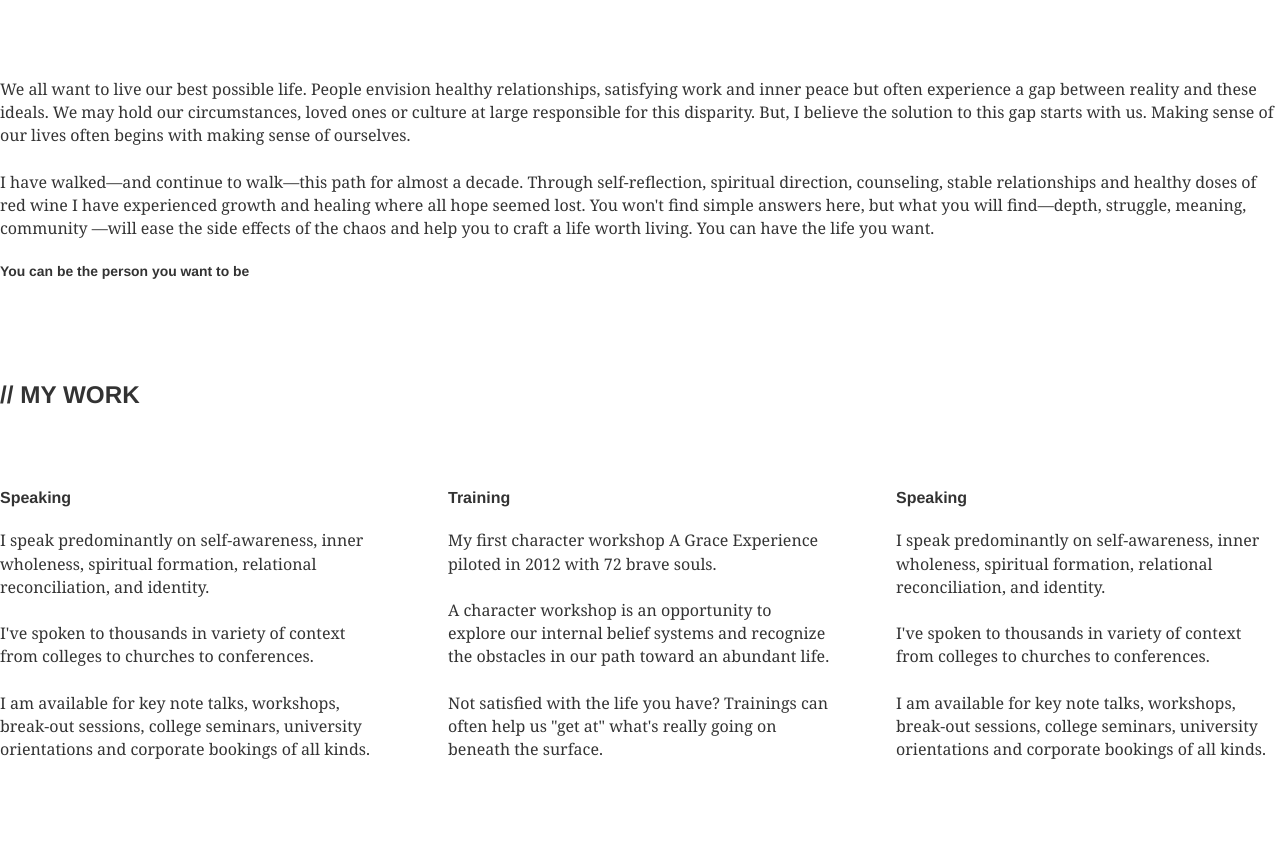
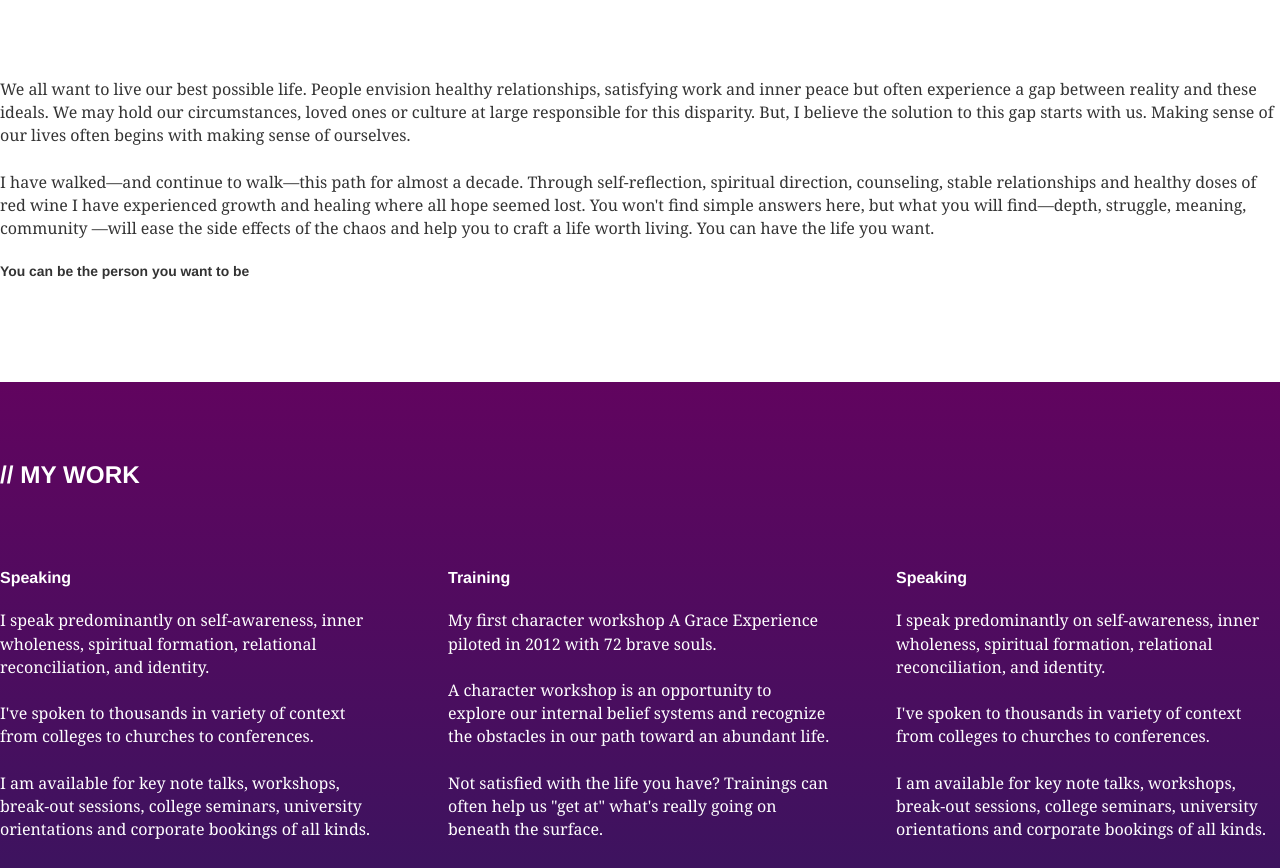
Before and after one commit to sorebear/caitlin-baird-website, a Gatsby site: page / in a window 1280 px wide. Shown: the part 802-1670 px from the top of the page. Built offline with nearby package versions, Linux system fonts and the light colour scheme; Gatsby itself is replaced by a stand-in of ours.

Commit message:
Started experimenting with gradient colors for sections

```diff
--- a/src/components/expectationCard.js
+++ b/src/components/expectationCard.js
@@ -31,6 +31,11 @@ const styles = {
       marginBottom: '2rem'
    },
    iconStyle: {
-      fontSize: '3rem'
+      fontSize: '3rem',
+      backgroundImage: 'linear-gradient(to bottom, rgb(97, 4, 95), rgb(50, 24, 95))',
+      paddingBottom: '2px',
+      backgroundSize: `cover`,
+      WebkitBackgroundClip: 'text',
+      color: 'transparent'
    }
 }
--- a/src/pages/index.js
+++ b/src/pages/index.js
@@ -9,7 +9,7 @@ import Title from '../components/title';
 import References from '../sections/references';
 import LetsConnect from '../sections/letsConnect';
 import Footer from '../sections/footer';
-import SectionWithBackgroundImg from '../components/sectionWithBackgroundImg';
+import SectionWithBackground from '../components/sectionWithBackground';
 
 const IndexPage = () => (
    <div className="site-wrapper">
@@ -17,15 +17,23 @@ const IndexPage = () => (
       <section id="start-here" className="container">
          <StartHere />
       </section>
-      <section id="my-work" className="container">
-         <Title>My Work</Title>
+      <SectionWithBackground
+         id="my-work"
+         style={{ backgroundAttachment: 'none',
+            backgroundImage: `linear-gradient(
+            to bottom,
+            rgb(97, 4, 95),
+            rgb(50, 24, 95)`
+            }}
+      >
+         <Title style={{ color: 'white' }}>My Work</Title>
          <MyWork />
-      </section>
+      </SectionWithBackground>
       <section id="what-to-expect" className="container">
          <Title>What To Expect From Me</Title>
          <WhatToExpect />
       </section>
-      <SectionWithBackgroundImg
+      <SectionWithBackground
          id="about-me"
          style={{
             backgroundImage: `linear-gradient(
@@ -37,12 +45,12 @@ const IndexPage = () => (
       >
          <Title style={{ color: 'white' }}>About Me</Title>
          <AboutMe />
-      </SectionWithBackgroundImg>
+      </SectionWithBackground>
       <section id="references" className="container">
          <Title>Kind Words From Trustworthy People</Title>
          <References />
       </section>
-      <SectionWithBackgroundImg
+      <SectionWithBackground
          id="lets-connect"
          style={{
             backgroundImage: `linear-gradient(
@@ -54,7 +62,7 @@ const IndexPage = () => (
       >
          <Title style={{color: 'white' }}>Let's Connect</Title>
          <LetsConnect />
-      </SectionWithBackgroundImg>
+      </SectionWithBackground>
       <Footer />
    </div>
 );
--- a/src/sections/footer.js
+++ b/src/sections/footer.js
@@ -54,6 +54,7 @@ const styles = {
       display: 'flex',
       flexDirection: 'column',
       textAlign: 'center',
+      // backgroundImage: 'linear-gradient(rgb(50, 24, 95), rgb(97, 4, 95)',
       backgroundColor: 'rgb(51, 51, 51)',
       color: 'white'
    },
--- a/src/sections/myWork.js
+++ b/src/sections/myWork.js
@@ -64,6 +64,7 @@ const styles = {
    },
    serviceStyle: {
       width: '30%',
-      display: 'flex'
+		display: 'flex',
+		color: 'white'
    }
 };
--- a/src/sections/startHere.js
+++ b/src/sections/startHere.js
@@ -1,7 +1,7 @@
 import React from 'react';
 
 export default () => (
-   <div style={{ paddingTop: '5rem' }}>
+   <div style={{ padding: '5rem 0' }}>
       <p>
          We all want to live our best possible life.  People envision healthy relationships, satisfying work and inner peace but often experience a gap between reality and these ideals. We may hold our circumstances, loved ones or culture at large responsible for this disparity. But, I believe the solution to this gap starts with us. Making sense of our lives often begins with making sense of ourselves.
       </p>
```
Also changed, not shown: src/components/sectionWithBackground.js (renamed from src/components/sectionWithBackgroundImg.js).
